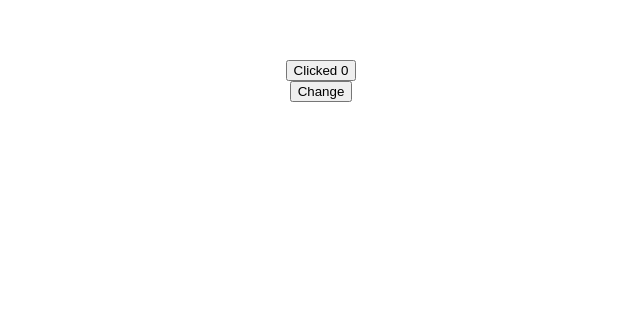
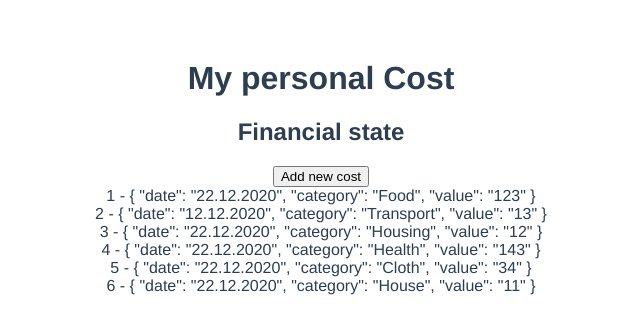
Before and after one commit to vilenbejenaru/gb_vuejs_18-05-2021, a Vue app in the folder vue_app/: page / in a window 1280 px wide. Shown: the top 334 px of the page, without its empty margins (319-959 px from the left). Built offline with nearby package versions, Linux system fonts and the light colour scheme.

Commit message:
finish lesson3

```diff
--- a/vue_app/src/App.vue
+++ b/vue_app/src/App.vue
@@ -1,31 +1,89 @@
 <template>
   <div id="app">
-    <Counter v-if="flag" />
-    <!-- <Counter />
-    <Counter />
-    <Counter />
-    <Counter /> -->
-    <button @click="flag = !flag">Change</button>
+    <div class="wrapper">
+      <header >
+        <h1 class="title"> My personal Cost</h1>
+        <h2 class="subtitle"> Financial state</h2>
+      </header>
+    <main>
+      <add-payment v-if="addBtnIsShown"
+                              @cancelEmit="emitAction"
+                              @saveEmit = "addPayment"/>
+      <button @click="addBtnIsShown = !addBtnIsShown "
+                    v-if="!addBtnIsShown">Add new cost</button>
+      <payments-display :items='paymentsList'/>
+
+    </main>
+    </div>
   </div>
 </template>
 
 <script>
-import Counter from './components/Counter.vue'
+import AddPayment from './components/addPayment.vue'
+import PaymentsDisplay from './components/PaymentsDisplay.vue'
+
 
 export default {
   name: 'App',
   components: {
-    Counter
+    PaymentsDisplay,
+    AddPayment,
   },
   data() {
     return {
-      flag: true
+      paymentsList: [],
+      addBtnIsShown: false,
     }
   },
+  methods: {
+      addPayment (data) {
+        this.paymentsList.push(data)
+      },
+      emitAction () {
+this.addBtnIsShown = false // скрывает инпуты через емит при на жатии на дочернюю кнопку; метод указывается при получении компонента в темплейт родителя
+      },
+       fetchData () {
+           return [
+               {
+                   date: '22.12.2020',
+                   category: 'Food',
+                   value: '123'
+               },
+               {
+                   date: '12.12.2020',
+                   category: 'Transport',
+                   value: '13'
+               },
+               {
+                   date: '22.12.2020',
+                   category: 'Housing',
+                   value: '12'
+               },
+               {
+                   date: '22.12.2020',
+                   category: 'Health',
+                   value: '143'
+               },
+               {
+                   date: '22.12.2020',
+                   category: 'Cloth',
+                   value: '34'
+               },
+               {
+                   date: '22.12.2020',
+                   category: 'House',
+                   value: '11'
+               }
+           ]
+       }
+  },
+    created() {
+       this.paymentsList = this.fetchData ()
+    }
 }
 </script>
 
-<style>
+<style lang="scss" scoped>
 #app {
   font-family: Avenir, Helvetica, Arial, sans-serif;
   -webkit-font-smoothing: antialiased;
--- /dev/null
+++ b/vue_app/src/components/PaymentsDisplay.vue
@@ -0,0 +1,27 @@
+<template>
+    <div>
+        <div v-for="(item, index) in items" :key="index">
+        {{index +1}} - {{item}}
+        </div>
+    </div>
+</template>
+
+<script>
+    export default {
+        name: 'PaymentsDisplay',
+        props: {
+            items: {
+                type: Array,
+                default: () => [ ]
+            },
+        },
+        data() {
+            return {
+            }
+        },
+    }
+</script>
+
+<style lang="scss" scoped>
+
+</style>
--- /dev/null
+++ b/vue_app/src/components/addPayment.vue
@@ -0,0 +1,52 @@
+<template>
+    <div class="add-wrapper">
+        <label for="">Date</label>
+        <input placeholder="insert date" v-model.trim="date">
+        <label for="">Category</label>
+        <input placeholder="insert category" v-model.trim="category">
+        <label for="">Value</label>
+        <input placeholder="insert price" v-model="value">
+        <button @click="onSave">Save</button>
+        <button @click="onCancel">Cancel </button>
+    </div>
+</template>
+
+<script>
+    export default {
+        name: 'addPayment',
+        data() {
+            return {
+                date: '',
+                category: '',
+                value: 0
+            }
+        },
+        methods: {
+            onSave () {
+                const { category, value} = this
+                const data = {
+                    date: this.date || this.getCurrentDate,
+                    category,
+                     value
+                }
+                 this.$emit('saveEmit', data)  //данные из инпутов передаются в родитель для сохранения
+            },
+            onCancel (){
+                 this.$emit('cancelEmit')
+            }
+        },
+        computed: {
+            getCurrentDate () {
+                const date = new Date ()
+                const d = date.getDate ()
+                const m = date.getMonth ()
+                const y = date.getFullYear ()
+                return `${d}.${m}.${y}`
+            },
+        },
+    }
+</script>
+
+<style lang="scss" scoped>
+
+</style>
```
Also changed, not shown: vue_app/src/components/Button.vue (added, +21 -0 lines).
